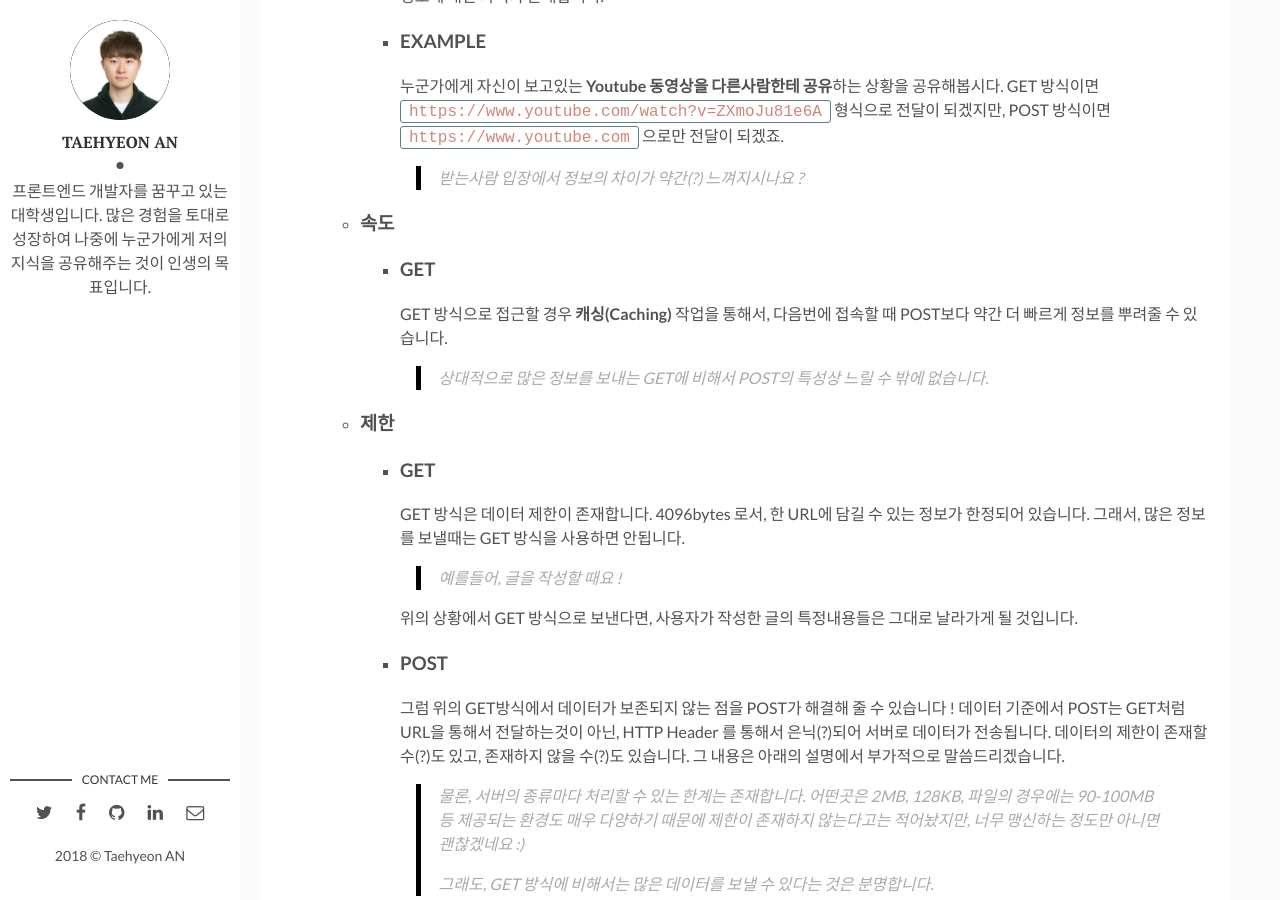
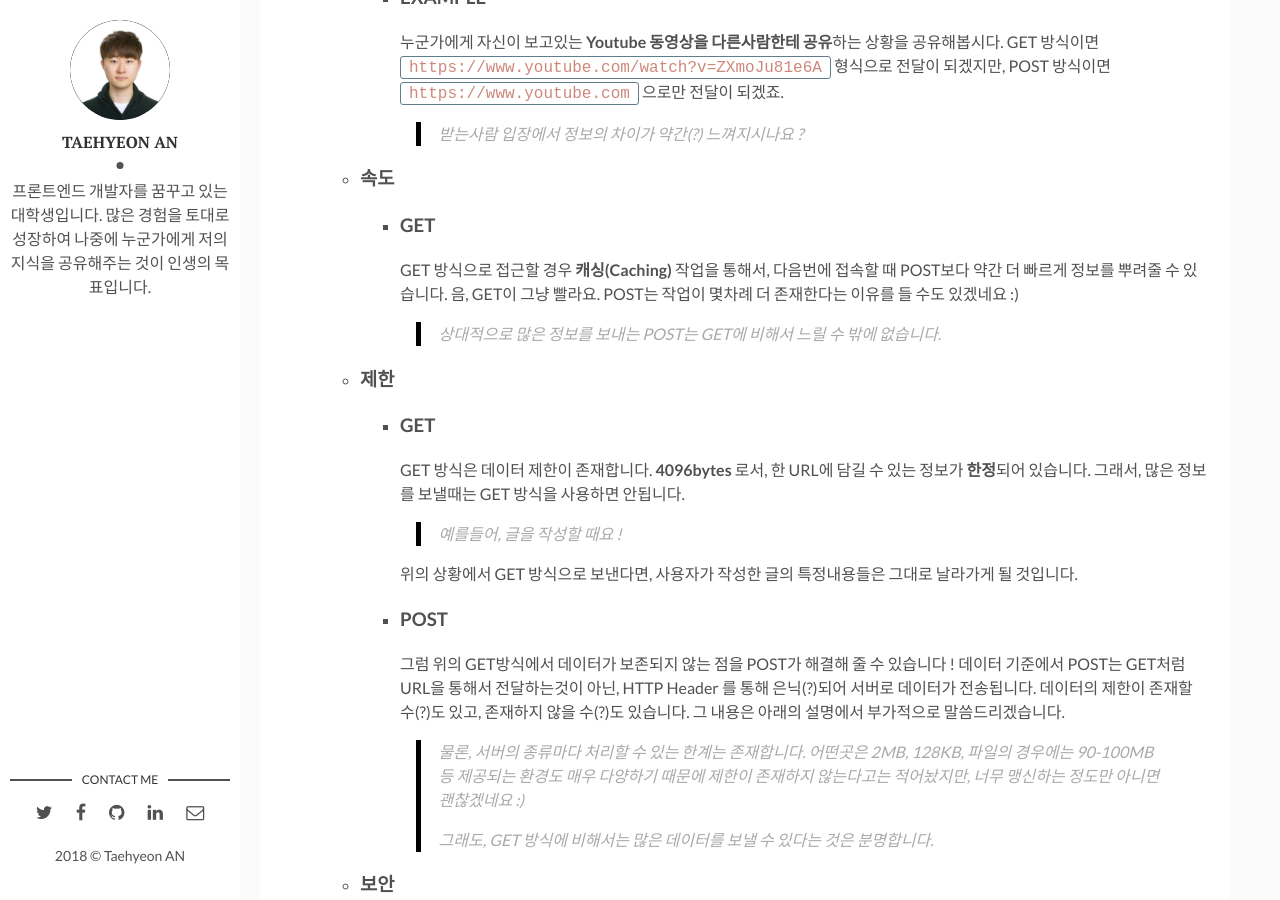
Before and after one commit to antaehyeon/antaehyeon.github.io, a Jekyll site: the page built from _posts/2018-01-14-GET:POST 차이점.md, in a window 1280 px wide and 900 px high, scrolled down 3025 px. Built offline with Jekyll 4.4.1, drawn with Linux system fonts in a browser that asks for light colours; comment, search, counter and statistics services are not loaded; some of the changed text lies outside the part shown.

Commit message:
GET/POST 차이 썸네일 수정 및 내용 약간 수정, 목차 추가

```diff
--- a/_posts/2018-01-14-GET:POST 차이점.md
+++ b/_posts/2018-01-14-GET:POST 차이점.md
@@ -3,17 +3,17 @@
 title: "GET, POST 차이점"
 date: 2018-01-14 04:46:57 +0900
 description: GET과 POST의 차이점을 이해해보자! (optional)
-img: github_blog_thumbnail.png # Add image post (optional)
+img: get_post_0.png # Add image post (optional)
 tags: [GET, POST, 차이점] # add tag
 ---
 
 0. ### 서론
 
-    맨 처음 "이 글을 써야겠다!" 라고 마음 먹었던 것은 생활코딩의 javaScript (nodejs) 강의를 들으면서 웹 애플리케이션의 동작방식에 대해서 많이 배울 수 있었습니다. 그 중 하나의 주제로 `GET/POST의 차이점`에 대해서 조금 적어보려고 합니다.
+     맨 처음 "이 글을 써야겠다!" 라고 마음 먹었던 것은 생활코딩의 javaScript (nodejs) 강의를 들으면서 웹 애플리케이션의 동작방식에 대해서 많이 배울 수 있었습니다. 그 중 하나의 주제로 `GET/POST의 차이점`에 대해서 조금 적어보려고 합니다.
 
-    그런데 가장 걱정했던 것은, 아직 저도 배우는 입장에서 불특정 다수에게 정보가 제공될 수 있는 이런 블로그에 글을 작성하기가 약간 무서웠습니다. 제가 잘못된 정보를 적었을 때에 누군가는 그것을 진실이라 믿고 잘못 전파될 수 있다는 부분에 큰 막중함과 책임감을 느끼게 되었습니다. 특정 블로그를 저격하는것은 아니지만 현재에도 Google에 `GET POST 차이점` 이라고 검색했을 경우 잘못된 정보가 존재하고 있습니다. (이런 부분이 정보의 홍수시대에서 또 하나의 단점이겠죠)
+     그런데 가장 걱정했던 것은, 아직 저도 배우는 입장에서 불특정 다수에게 정보가 제공될 수 있는 이런 블로그에 글을 작성하기가 약간 무서웠습니다. 제가 잘못된 정보를 적었을 때에 누군가는 그것을 진실이라 믿고 잘못 전파될 수 있다는 부분에 큰 막중함과 책임감을 느끼게 되었습니다. 특정 블로그를 저격하는것은 아니지만 현재에도 Google에 `GET POST 차이점` 이라고 검색했을 경우 잘못된 정보가 존재하고 있습니다. (이런 부분이 정보의 홍수시대에서 또 하나의 단점이겠죠)
 
-    > Google Accelerator 사건은 해당 프로그램으로 인해 발생한 문제는 맞지만, GET 에서 절대로 하면 안되는 동작을 구현해놨던 개발자들의 잘못을 알려준 사건이지, Google의 개발자들이 GET, POST의 개념이 없이 개발을 시작한 것이 아닙니다.
+     > Google Accelerator 사건은 해당 프로그램으로 인해 발생한 문제는 맞지만, GET 에서 절대로 하면 안되는 동작을 구현해놨던 개발자들의 잘못을 알려준 사건이지, Google의 개발자들이 GET, POST의 개념이 없이 개발을 시작한 것이 아닙니다.
 
 1. ### 우리의 생활에서 필수품 '웹(WEB)'
 
@@ -103,15 +94,15 @@
 
      - ### GET
 
-       GET 방식으로 접근할 경우 **캐싱(Caching)** 작업을 통해서, 다음번에 접속할 때 POST보다 약간 더 빠르게 정보를 뿌려줄 수 있습니다.
+       GET 방식으로 접근할 경우 **캐싱(Caching)** 작업을 통해서, 다음번에 접속할 때 POST보다 약간 더 빠르게 정보를 뿌려줄 수 있습니다. 음, GET이 그냥 빨라요. POST는 작업이 몇차례 더 존재한다는 이유를 들 수도 있겠네요 :)
 
-       > 상대적으로 많은 정보를 보내는 GET에 비해서 POST의 특성상 느릴 수 밖에 없습니다.
+       > 상대적으로 많은 정보를 보내는 POST는 GET에 비해서 느릴 수 밖에 없습니다.
 
    - ### 제한
 
      - ### GET
 
-       GET 방식은 데이터 제한이 존재합니다. 4096bytes 로서, 한 URL에 담길 수 있는 정보가 한정되어 있습니다.
+       GET 방식은 데이터 제한이 존재합니다. **4096bytes** 로서, 한 URL에 담길 수 있는 정보가 **한정**되어 있습니다.
        그래서, 많은 정보를 보낼때는 GET 방식을 사용하면 안됩니다.
 
        > 예를들어, 글을 작성할 때요 !
@@ -121,7 +112,7 @@
      - ### POST
 
        그럼 위의 GET방식에서 데이터가 보존되지 않는 점을 POST가 해결해 줄 수 있습니다 !
-       데이터 기준에서 POST는 GET처럼 URL을 통해서 전달하는것이 아닌, HTTP Header 를 통해서 은닉(?)되어 서버로 데이터가 전송됩니다. 데이터의 제한이 존재할 수(?)도 있고, 존재하지 않을 수(?)도 있습니다.
+       데이터 기준에서 POST는 GET처럼 URL을 통해서 전달하는것이 아닌, HTTP Header 를 통해 은닉(?)되어 서버로 데이터가 전송됩니다. 데이터의 제한이 존재할 수(?)도 있고, 존재하지 않을 수(?)도 있습니다.
        그 내용은 아래의 설명에서 부가적으로 말씀드리겠습니다.
 
        > 물론, 서버의 종류마다 처리할 수 있는 한계는 존재합니다. 어떤곳은 2MB, 128KB, 파일의 경우에는 90-100MB 등 제공되는 환경도 매우 다양하기 때문에 제한이 존재하지 않는다고는 적어놨지만, 너무 맹신하는 정도만 아니면 괜찮겠네요 :)
```
Also changed, not shown: other parts of _posts/2018-01-14-GET:POST 차이점.md (+10 -19 lines), _posts/2018-01-13-목차.md (+1 -1 lines), assets/img/get_post_0.png (added), 1 other file.
